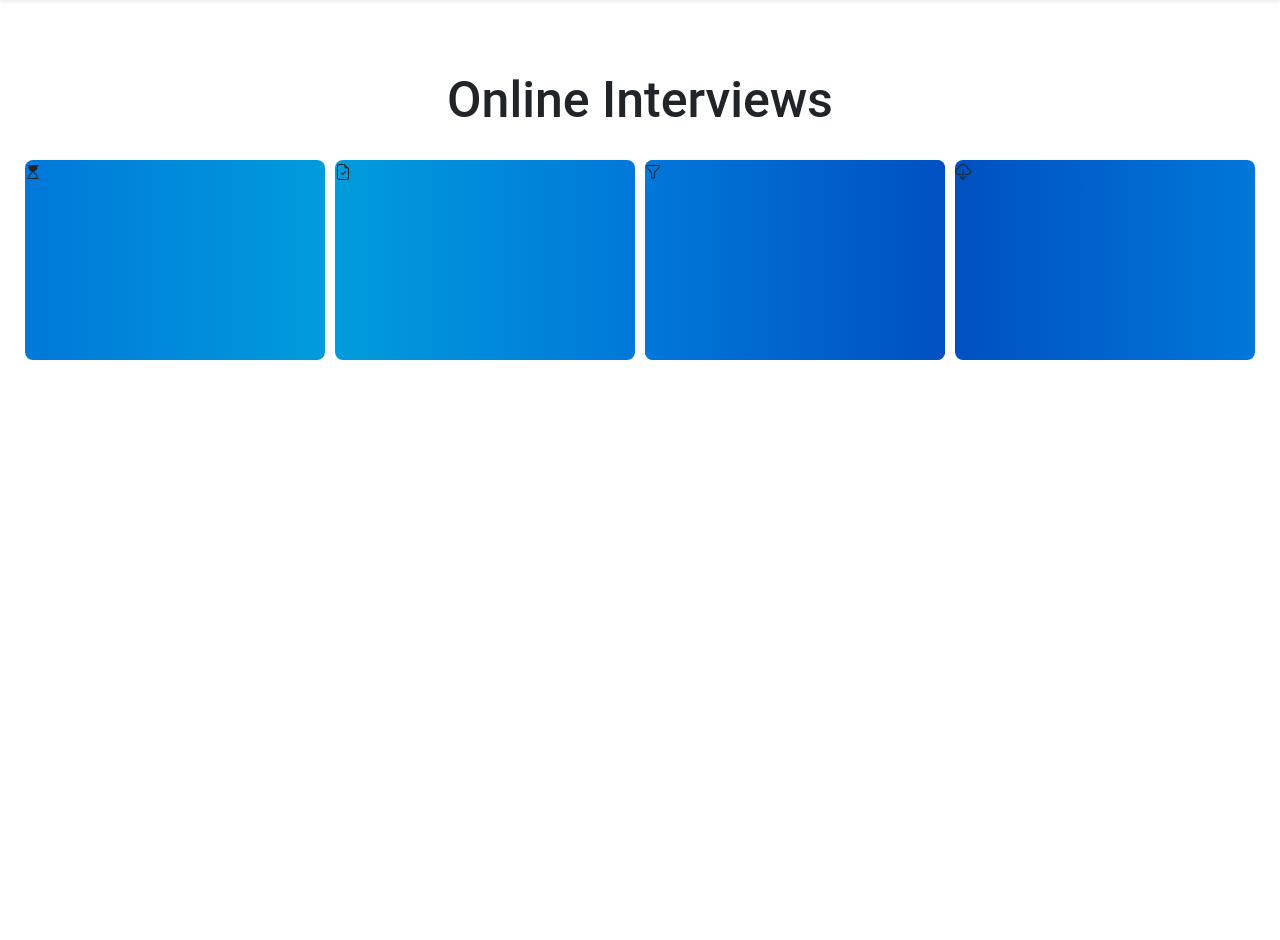
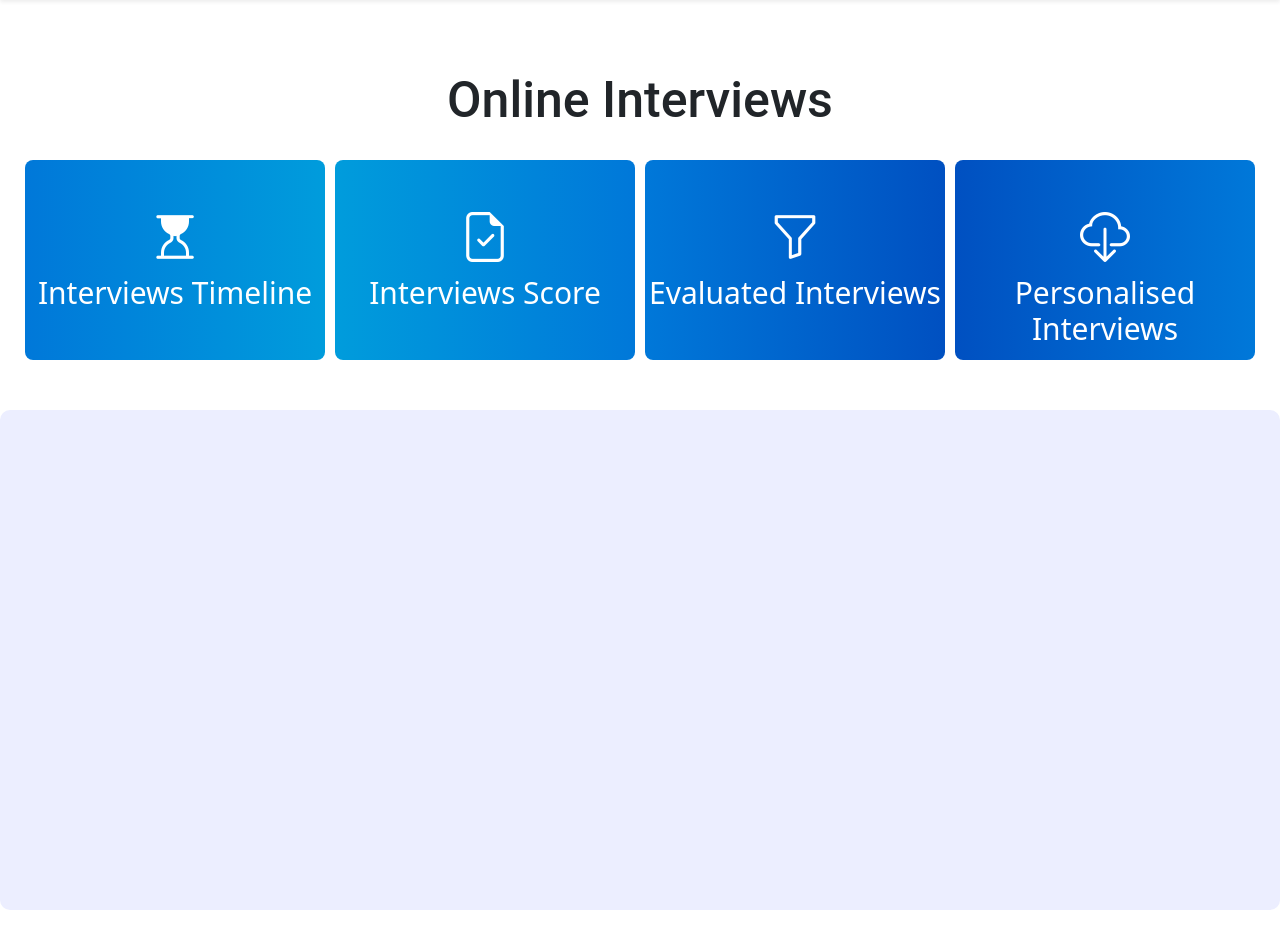
Before and after one commit to martin265/SmartWayConstruction, a PHP site: page /applicant_interviews.php in a window 1280 px wide. Shown: the part 70-1010 px from the top of the page. Before the commit the page ends 430 px from the top, so only its background shows below. Run offline with PHP 8.4, Linux system fonts and the light colour scheme; some libraries are stand-ins or nearby versions.

Commit message:
progress

```diff
--- a/Styles/main.css
+++ b/Styles/main.css
@@ -318,6 +318,71 @@ body {
     background: linear-gradient(to left, #0078D9, #0050C1);
 }
 
+/* ============== for the title icons ================  */
+.main-interviews-panel .welcome-interviews-cards .interviews-timeline-title {
+    text-align: center;
+    font-size: 50px;
+    color: white;
+    padding-top: 40px;
+}
+
+/* ================== */
+.main-interviews-panel .welcome-interviews-cards .interview-score-title {
+    text-align: center;
+    font-size: 50px;
+    color: white;
+    padding-top: 40px;
+}
+
+/* ================== */
+.main-interviews-panel .welcome-interviews-cards .interviews-answer-evaluation-title {
+    text-align: center;
+    font-size: 50px;
+    color: white;
+    padding-top: 40px;
+}
+
+/* ================== */
+.main-interviews-panel .welcome-interviews-cards .interviews-personalisation-title {
+    text-align: center;
+    font-size: 50px;
+    color: white;
+    padding-top: 40px;
+}
+
+/* ============== for the title icons ================  */
+.main-interviews-panel .welcome-interviews-cards .interviews-timeline-header h1 {
+    text-align: center;
+    color: white;
+    font-size: 30px;
+    text-transform: capitalize;
+}
+
+/* ================== */
+.main-interviews-panel .welcome-interviews-cards .interview-score-header h1{
+    text-align: center;
+    font-size: 30px;
+    color: white;
+    text-transform: capitalize;
+}
+
+/* ================== */
+.main-interviews-panel .welcome-interviews-cards .interviews-answer-evaluation-header h1 {
+    text-align: center;
+    font-size: 30px;
+    color: white;
+    text-transform: capitalize;
+}
+
+/* ================== */
+.main-interviews-panel .welcome-interviews-cards .interviews-personalisation-header h1 {
+    text-align: center;
+    font-size: 30px;
+    color: white;
+    text-transform: capitalize;
+}
+
+
 /* ============ changing the size of the cards when the page in mobile */
 @media only screen and (max-width: 768px) {
     .main-interviews-panel .welcome-interviews-cards .interviews-timeline {
@@ -331,25 +396,37 @@ body {
     /* ================== */
     .main-interviews-panel .welcome-interviews-cards .interview-score {
         height: 200px;
-        width: 300px;
+        width: 100%;
         border-radius: 8px;
+        margin: 10px;
         background: linear-gradient(to left, #0078D9, #009CDC);
     }
 
     /* ================== */
     .main-interviews-panel .welcome-interviews-cards .interviews-answer-evaluation {
         height: 200px;
-        width: 300px;
+        width: 100%;
         border-radius: 8px;
-
+        margin: 10px;
         background: linear-gradient(to left, #0050C1, #0078D9);
     }
 
     /* ================== */
     .main-interviews-panel .welcome-interviews-cards .interviews-personalisation {
         height: 200px;
-        width: 300px;
+        width: 100%;
         border-radius: 8px;
+        margin: 10px;
         background: linear-gradient(to left, #0078D9, #0050C1);
     }
 }
+
+/* ===============CSS FOR THE QUESTIONS ============ */
+.interview-questions-panel {
+    background-color: #ECEEFF;
+    height: 500px;
+    width: 100%;
+    margin-bottom: 30px;
+    border-radius: 10px;
+    margin-top: 50px;
+}
--- a/applicant_interviews.php
+++ b/applicant_interviews.php
@@ -26,22 +26,41 @@
                 <div class="interviews-timeline-title">
                     <i class="bi bi-hourglass-top"></i>
                 </div>
+                <div class="interviews-timeline-header">
+                    <h1>interviews timeline</h1>
+                </div>
             </div>
+
             <div class="interview-score">
                 <div class="interview-score-title">
                     <i class="bi bi-file-earmark-check"></i>
                 </div>
+                <div class="interview-score-header">
+                    <h1>interviews score</h1>
+                </div>
             </div>
+
             <div class="interviews-answer-evaluation">
-                <div class="interviews-answer-evaluation">
+                <div class="interviews-answer-evaluation-title">
                     <i class="bi bi-funnel"></i>
                 </div>
+                <div class="interviews-answer-evaluation-header">
+                    <h1>evaluated interviews</h1>
+                </div>
             </div>
+
             <div class="interviews-personalisation">
                 <div class="interviews-personalisation-title">
                     <i class="bi bi-cloud-download"></i>
                 </div>
+                <div class="interviews-personalisation-header">
+                    <h1>personalised interviews</h1>
+                </div>
             </div>
+        </div>
+
+        <div class="interview-questions-panel">
+
         </div>
     </div>
 
```
